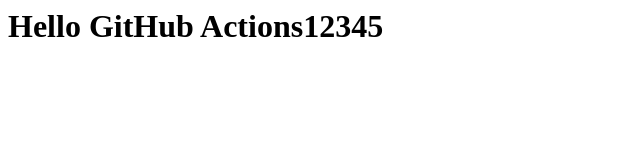
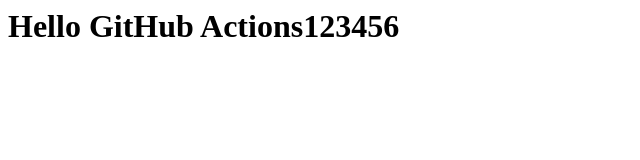
Before and after one commit to hamedrashno/TestGithubAction, a plain HTML site: page index.html in a window 1280 px wide. Shown: the full height of the page, 0-640 px from the left. Drawn offline with Linux system fonts and the light colour scheme.

Commit message:
DeployTest2

```diff
--- a/index.html
+++ b/index.html
@@ -1 +1 @@
-<h1>Hello GitHub Actions12345</h1>
+<h1>Hello GitHub Actions123456</h1>
```
